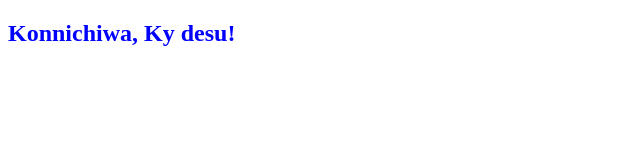
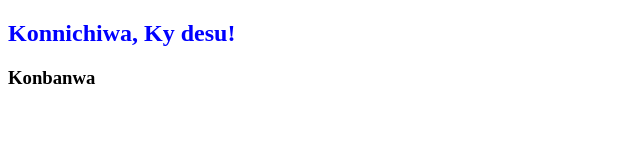
Before and after one commit to Kyliam/github-demo-kysan, a plain HTML site: page index.html in a window 1280 px wide. Shown: the whole page, without its empty margins (0-640 px from the left). Drawn offline with Linux system fonts and the light colour scheme.

Commit message:
Update index.html

```diff
--- a/index.html
+++ b/index.html
@@ -8,5 +8,6 @@
 </head>
 <body>
     <h2>Konnichiwa, Ky desu!</h2>
+    <h3>Konbanwa</h3>
 </body>
 </html>
```
